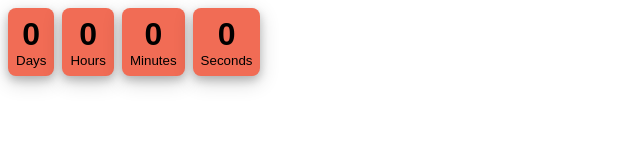
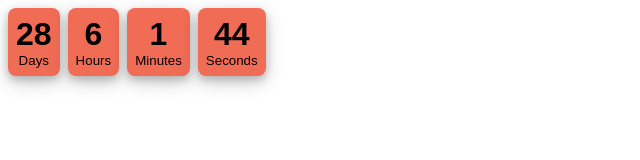
Before and after one commit to zalnaRs/ChristmasCountdown, a plain HTML site: page embed.html in a window 1280 px wide. Shown: the whole page, without its empty margins (0-640 px from the left). Drawn offline with Linux system fonts and the light colour scheme; a web font is replaced by a local one.

Commit message:
use embed js

```diff
--- a/embed.html
+++ b/embed.html
@@ -7,7 +7,7 @@
     <title>Christmas Countdown</title>
     <meta name="description" content="How much until christmas?" />
     <link rel="stylesheet" href="./styles.css" />
-    <script src="./app.js" defer></script>
+    <script src="./app.embed.js" defer></script>
   </head>
   <body style="padding: 8px">
    <div class="row">
```
